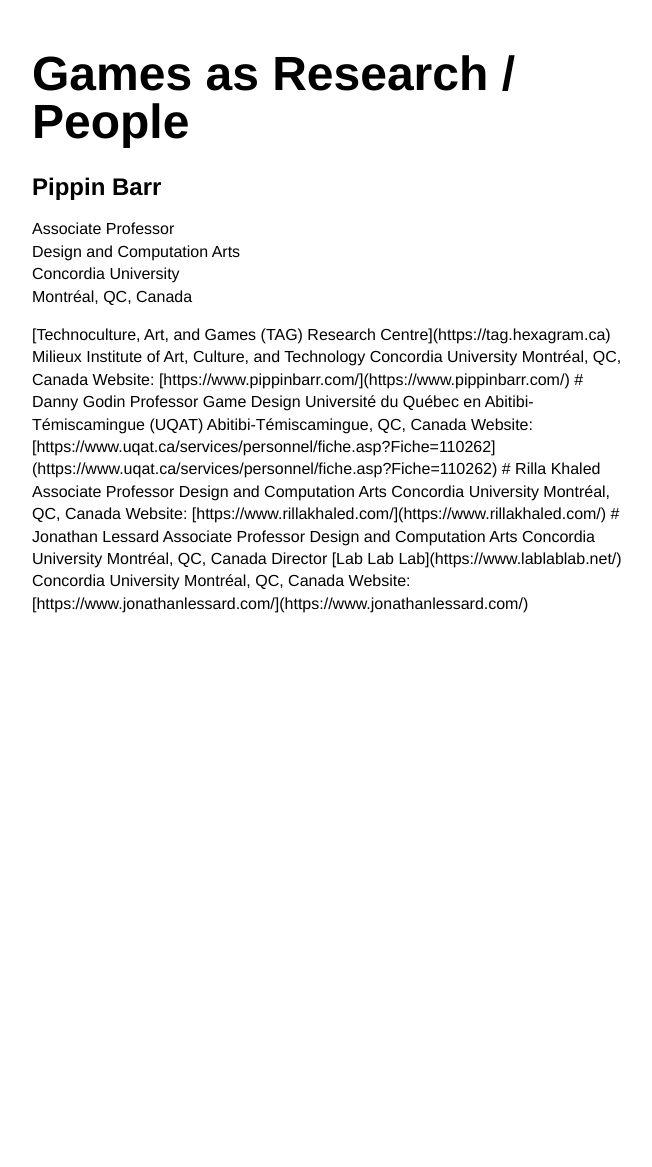
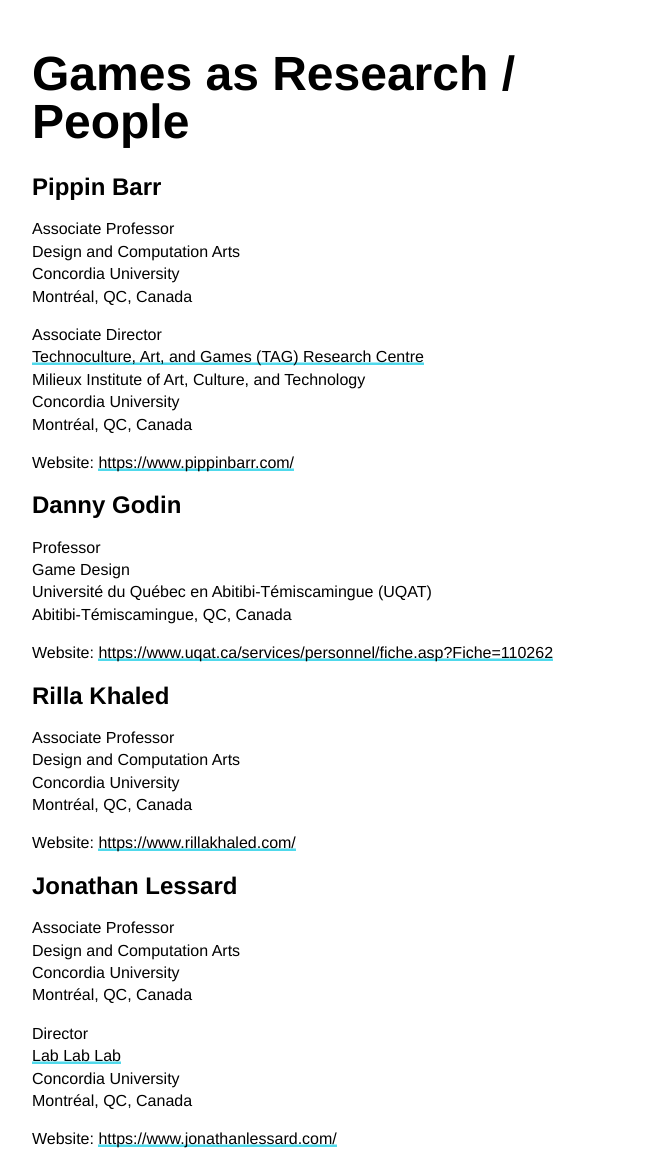
Before and after one commit to pippinbarr/games-as-research, a Jekyll site: the page built from people.md, in a window 1280 px wide. Shown: the whole page, without its empty margins (308-960 px from the left). Built offline with Jekyll 4.4.1, drawn with Linux system fonts in a browser that asks for light colours; before the commit the page ends 900 px from its top, so only the background shows below that.

Commit message:
test: properly ruined and fixed the website.

```diff
--- a/people.md
+++ b/people.md
@@ -14,7 +14,7 @@
 Concordia University
 Montréal, QC, Canada
 
-<Associate Director>
+Associate Director
 [Technoculture, Art, and Games (TAG) Research Centre](https://tag.hexagram.ca)
 Milieux Institute of Art, Culture, and Technology
 Concordia University
```
